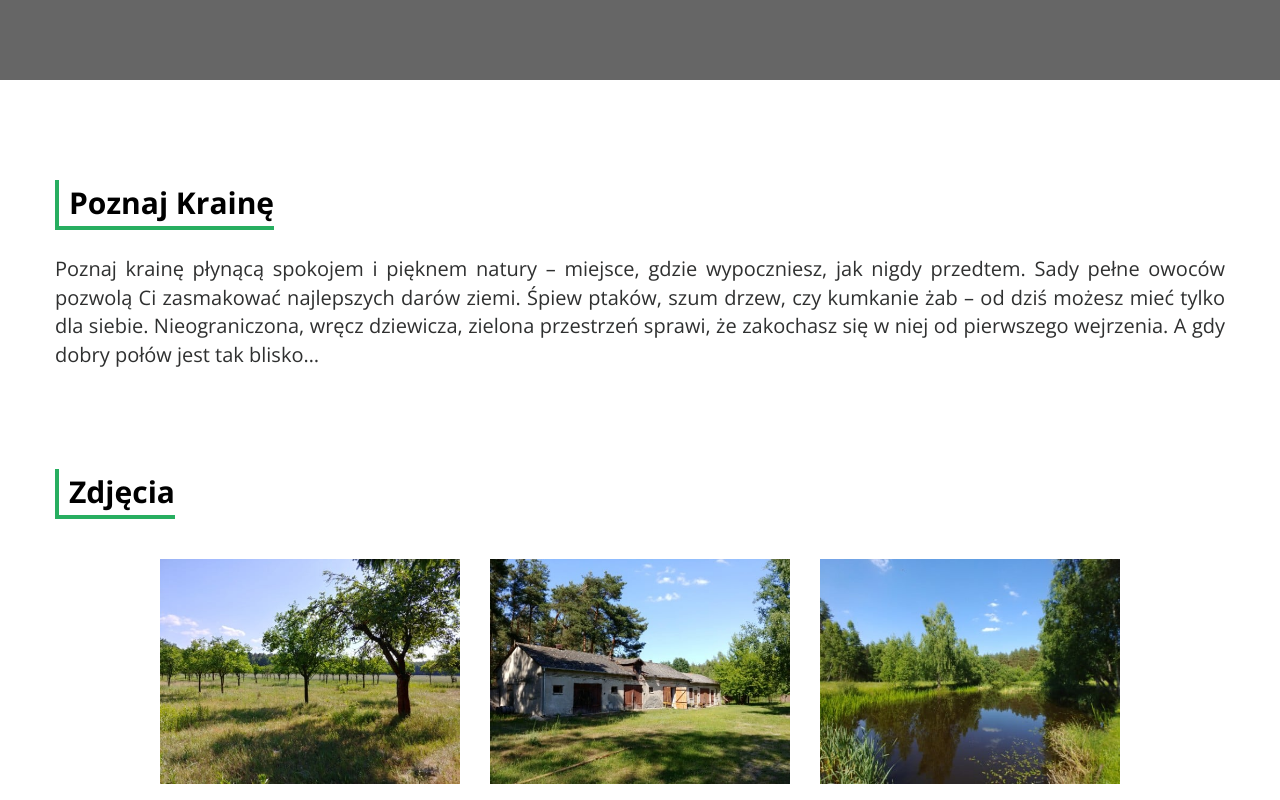
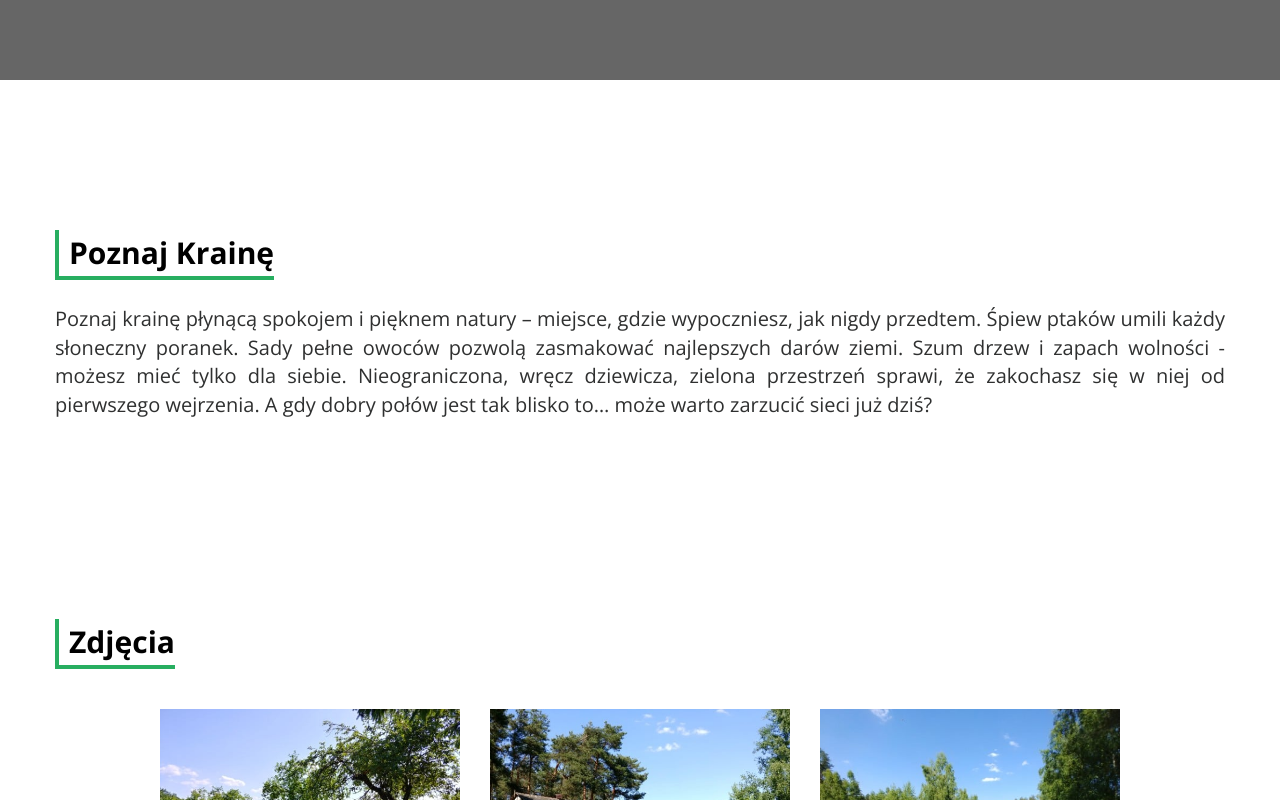
Before and after one commit to Radek-Wawrzyk/Quiet-Land, a website: page src/index.html in a window 1280 px wide. Shown: the part 720-1520 px from the top of the page. Drawn offline with nearby package versions, Linux system fonts and the light colour scheme; a script that the page names is missing.

Commit message:
Edit - Last description

```diff
--- a/src/index.html
+++ b/src/index.html
@@ -44,12 +44,10 @@
       </header>
       <article class="land-article">
         <p class="land-article-text">
-          Poznaj krainę płynącą spokojem i pięknem natury – miejsce, gdzie wypoczniesz,
-          jak nigdy przedtem. Sady pełne owoców pozwolą Ci zasmakować najlepszych darów
-          ziemi. Śpiew ptaków, szum drzew, czy kumkanie żab – od dziś możesz mieć tylko
-          dla siebie. Nieograniczona, wręcz dziewicza, zielona przestrzeń sprawi,
-          że zakochasz się w niej od pierwszego wejrzenia. A gdy dobry połów jest tak
-          blisko…
+          Poznaj krainę płynącą spokojem i pięknem natury – miejsce, gdzie wypoczniesz, jak nigdy przedtem.
+          Śpiew ptaków umili każdy słoneczny poranek. Sady pełne owoców pozwolą zasmakować najlepszych darów ziemi.
+          Szum drzew i zapach wolności - możesz mieć tylko dla siebie. Nieograniczona, wręcz dziewicza, zielona przestrzeń sprawi,
+          że zakochasz się w niej od pierwszego wejrzenia. A gdy dobry połów jest tak blisko to… może warto zarzucić sieci już dziś?
         </p>
       </article>
     </section>
@@ -179,11 +177,6 @@
             <img alt="image" class="list-image" src="img/min/26.jpg">
           </a>
         </li>
-        <li class="gallery-list-item">
-          <a href="img/18.jpg" class="glightbox">
-            <img alt="image" class="list-image" src="img/min/18.jpg">
-          </a>
-        </li>
       </ul>
     </section>
 
--- a/src/scss/components/_layout.scss
+++ b/src/scss/components/_layout.scss
@@ -1,8 +1,8 @@
 .section {
   max-width: 1200px;
   width: 100%;
-  margin: 100px auto;
-  padding: 0 15px;
+  margin: 0 auto;
+  padding: 100px 15px;
 }
 .section-header {
   display: flex;
@@ -20,6 +20,7 @@
 
 @media screen and (max-width: 576px) {
   .section {
-    margin: 50px auto;
+    margin: 0;
+    padding: 50px 0;
   }
 }
```
Also changed, not shown: src/css/style.css.
